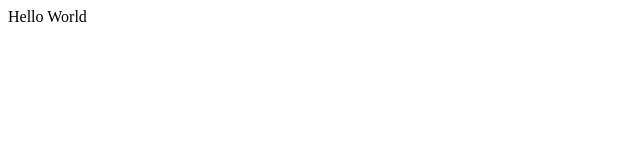
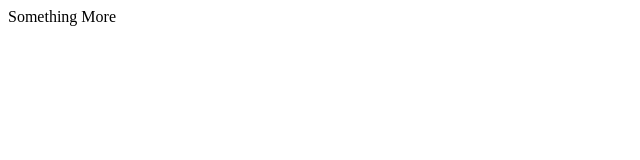
Before and after one commit to prahna-web/prahna, a plain HTML site: page index.html in a window 1280 px wide. Shown: the full height of the page, 0-640 px from the left. Drawn offline with Linux system fonts and the light colour scheme.

Commit message:
Update index.html

```diff
--- a/index.html
+++ b/index.html
@@ -1 +1 @@
-<p>Hello World</p>
+<p>Something More</p>
```
